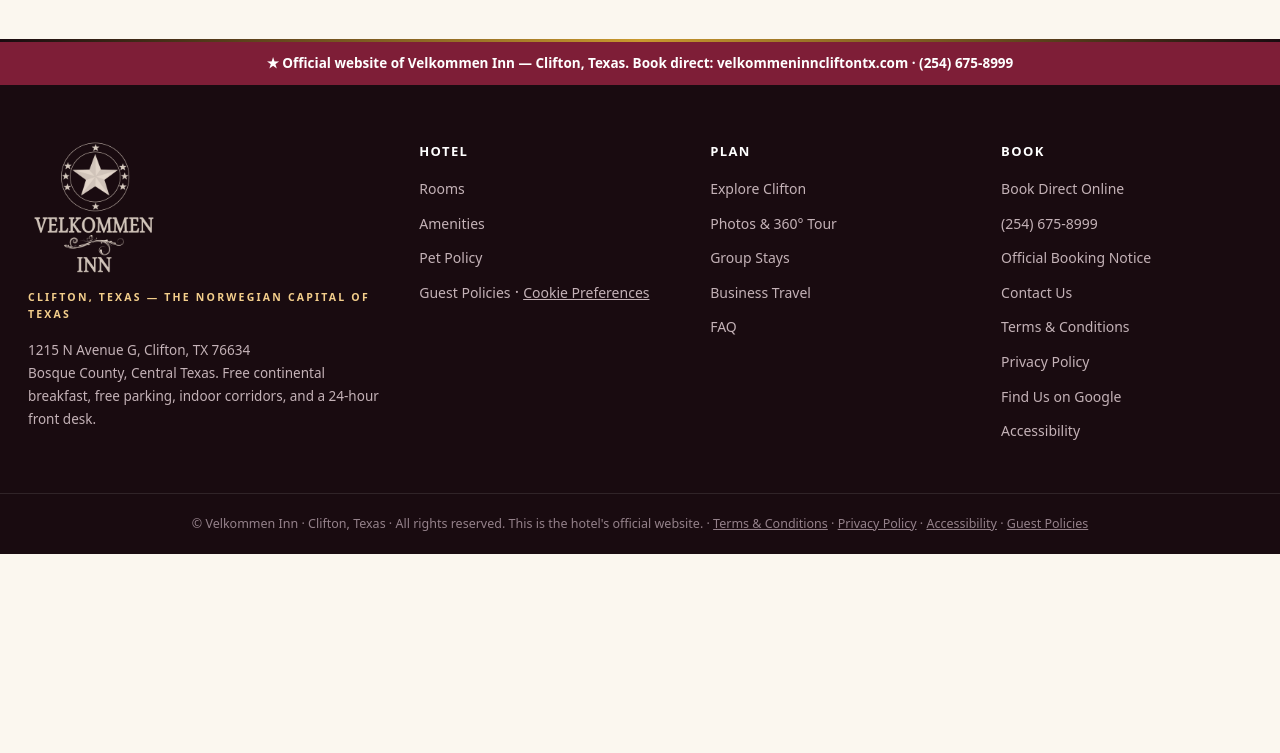
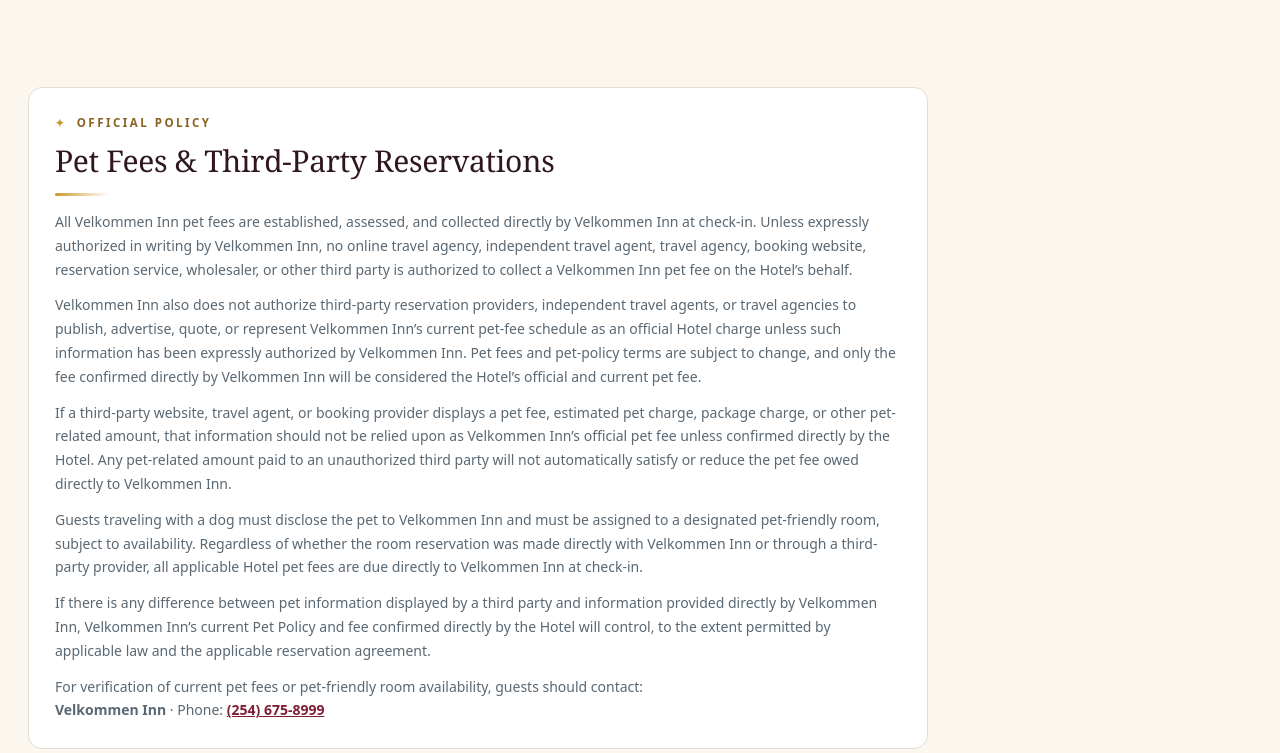
Before and after one commit to apbhakta/website, a plain HTML site: page pet-policy.html in a window 1280 px wide. Shown: the part 1207-1960 px from the top of the page. Before the commit the page ends 1761 px from the top, so only its background shows below. Drawn offline with Linux system fonts and the light colour scheme.

Commit message:
Add files via upload

```diff
--- a/pet-policy.html
+++ b/pet-policy.html
@@ -119,6 +119,9 @@
                 <tr><td>2 dogs · 2 nights</td><td>$60</td></tr>
               </tbody>
             </table>
+            <div style="background:#FBEFEF;border:2px solid var(--rose);border-radius:12px;padding:14px 16px;margin:14px 0 10px">
+              <p style="font-size:13.5px;line-height:1.6;color:#5E1428;margin:0"><strong>IMPORTANT:</strong> <strong>Pet fees are collected only by Velkommen Inn at check-in.</strong> Unless expressly authorized by the Hotel, third-party booking websites, independent travel agents, and travel agencies are <strong>not authorized</strong> to collect or represent Velkommen Inn&rsquo;s official pet fee.</p>
+            </div>
             <p>Longer stay or special situation? Call us at <strong>(254) 675-8999</strong> and we'll work it out.</p>
           </div>
           <div class="policy">
@@ -129,6 +132,22 @@
       </div>
     </div>
   </section>
+
+  <section style="padding-top:0">
+    <div class="wrap">
+      <div class="policy" style="max-width:900px">
+        <div class="eyebrow">Official Policy</div>
+        <h2 class="section-h" style="font-size:clamp(22px,2.6vw,30px)">Pet Fees &amp; Third-Party Reservations</h2>
+        <p style="font-size:14px;color:var(--ink-soft);line-height:1.7;margin-bottom:12px">All Velkommen Inn pet fees are established, assessed, and collected directly by Velkommen Inn at check-in. Unless expressly authorized in writing by Velkommen Inn, no online travel agency, independent travel agent, travel agency, booking website, reservation service, wholesaler, or other third party is authorized to collect a Velkommen Inn pet fee on the Hotel&rsquo;s behalf.</p>
+        <p style="font-size:14px;color:var(--ink-soft);line-height:1.7;margin-bottom:12px">Velkommen Inn also does not authorize third-party reservation providers, independent travel agents, or travel agencies to publish, advertise, quote, or represent Velkommen Inn&rsquo;s current pet-fee schedule as an official Hotel charge unless such information has been expressly authorized by Velkommen Inn. Pet fees and pet-policy terms are subject to change, and only the fee confirmed directly by Velkommen Inn will be considered the Hotel&rsquo;s official and current pet fee.</p>
+        <p style="font-size:14px;color:var(--ink-soft);line-height:1.7;margin-bottom:12px">If a third-party website, travel agent, or booking provider displays a pet fee, estimated pet charge, package charge, or other pet-related amount, that information should not be relied upon as Velkommen Inn&rsquo;s official pet fee unless confirmed directly by the Hotel. Any pet-related amount paid to an unauthorized third party will not automatically satisfy or reduce the pet fee owed directly to Velkommen Inn.</p>
+        <p style="font-size:14px;color:var(--ink-soft);line-height:1.7;margin-bottom:12px">Guests traveling with a dog must disclose the pet to Velkommen Inn and must be assigned to a designated pet-friendly room, subject to availability. Regardless of whether the room reservation was made directly with Velkommen Inn or through a third-party provider, all applicable Hotel pet fees are due directly to Velkommen Inn at check-in.</p>
+        <p style="font-size:14px;color:var(--ink-soft);line-height:1.7;margin-bottom:12px">If there is any difference between pet information displayed by a third party and information provided directly by Velkommen Inn, Velkommen Inn&rsquo;s current Pet Policy and fee confirmed directly by the Hotel will control, to the extent permitted by applicable law and the applicable reservation agreement.</p>
+        <p style="font-size:14px;color:var(--ink-soft);line-height:1.7">For verification of current pet fees or pet-friendly room availability, guests should contact:<br><strong>Velkommen Inn</strong> &middot; Phone: <a href="tel:+12546758999" style="color:var(--rose);font-weight:700">(254) 675-8999</a></p>
+      </div>
+    </div>
+  </section>
+
 </div>
 
 <!-- ==================== GROUPS ==================== -->
--- a/script.js
+++ b/script.js
@@ -52,7 +52,7 @@
  {k:['cat','cats','kitten'], w:3,
   a:'We\'re sorry — Velkommen Inn accepts <strong>dogs only</strong>. Cats and other pets are not permitted. ADA service animals are always welcome at no charge.', c:['Pet policy','Service animals']},
  {k:['pet fee','pet fees','dog fee','how much for dog','cost for pet'], w:3,
-  a:'Pet fees (charged separately): <strong>1 dog / 1 night: $35</strong> · <strong>2 dogs / 1 night: $50</strong> · <strong>1 dog / 2 nights: $50</strong> · <strong>2 dogs / 2 nights: $60</strong>. Longer stays: call <strong>(254) 675-8999</strong>. Undisclosed pets: $150 per day per pet.', c:['Pet policy','Book a room']},
+  a:'Pet fees (charged separately): <strong>1 dog / 1 night: $35</strong> · <strong>2 dogs / 1 night: $50</strong> · <strong>1 dog / 2 nights: $50</strong> · <strong>2 dogs / 2 nights: $60</strong>. Longer stays: call <strong>(254) 675-8999</strong>. Undisclosed pets: $150 per day per pet. <strong>Pet fees are collected only by Velkommen Inn at check-in</strong> \u2014 third-party booking sites are not authorized to collect or quote them.', c:['Pet policy','Book a room']},
  {k:['service animal','service dog','esa','emotional support'], w:3,
   a:'<strong>Service animals</strong> as defined by the ADA are always welcome at no charge — they\'re never treated as pets. Please let us know at booking so we can prepare. (Note: emotional support animals are not service animals under the ADA; our standard dogs-only pet policy and fees apply to them.)', c:['Pet policy','ADA rooms']},
  {k:['smoke','smoking','vape','vaping','cigarette','non-smoking','non smoking'], w:2,
```
Also changed, not shown: faq.html (+1 -1 lines).
